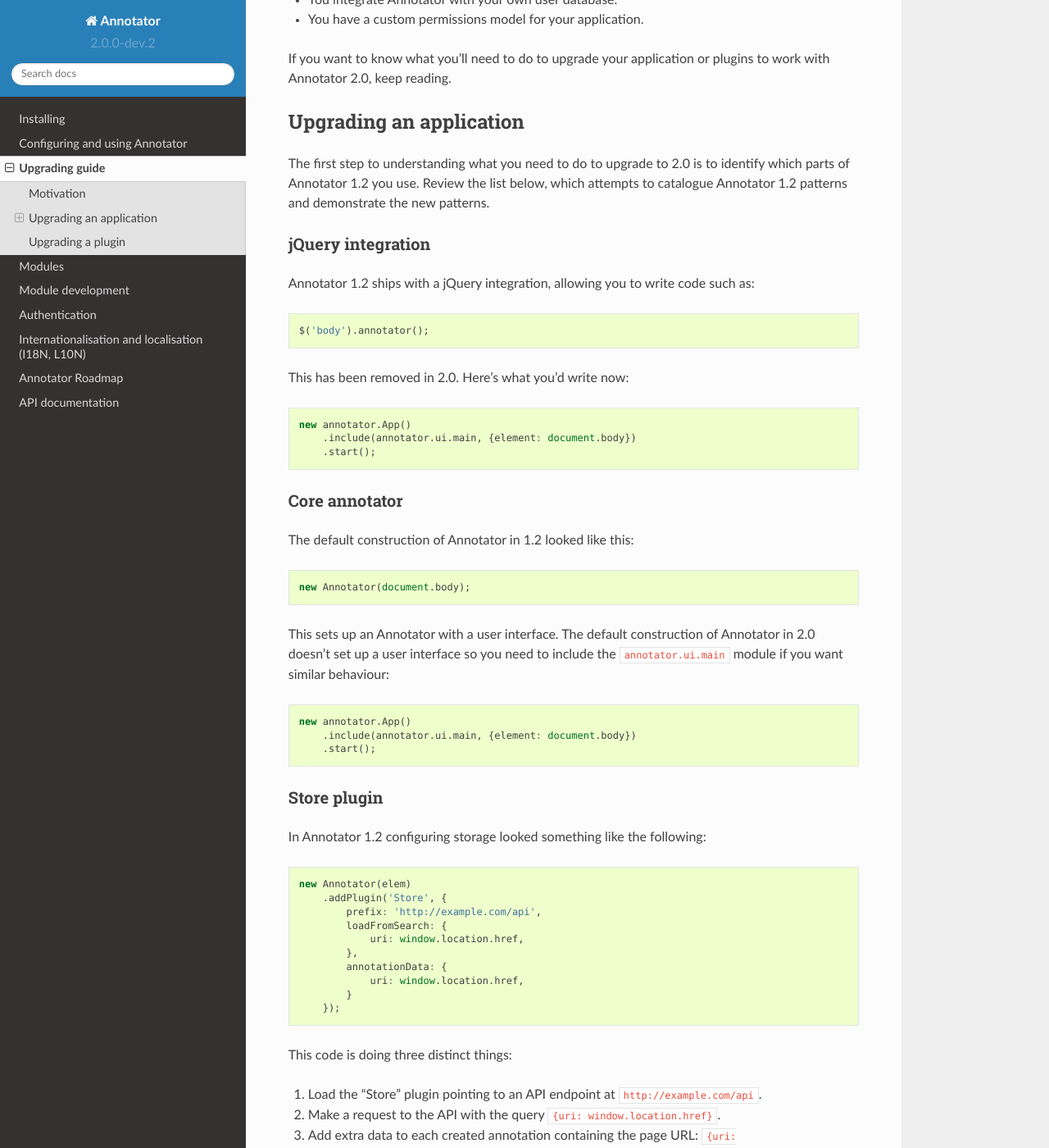
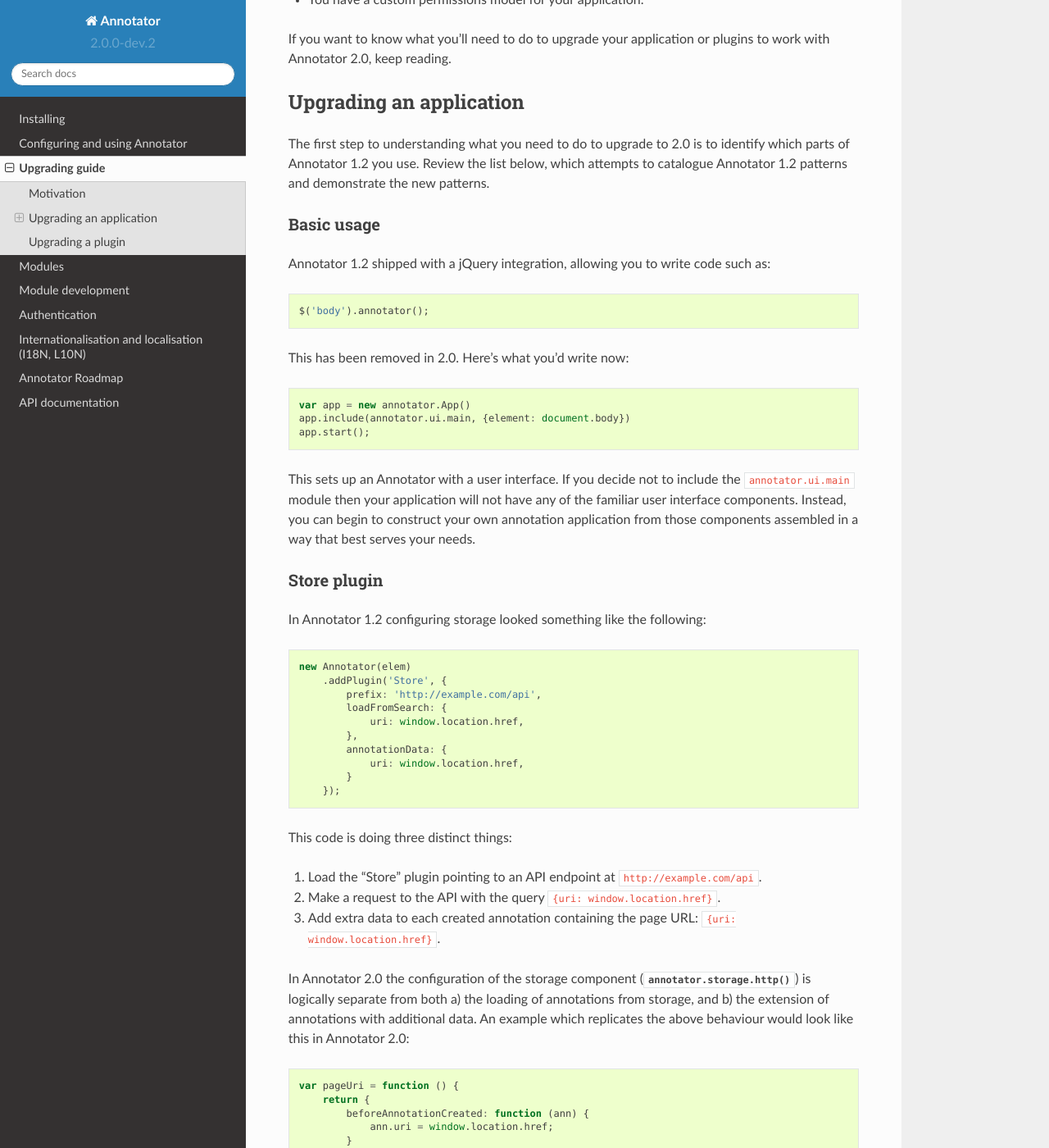
Before and after one commit to openannotation/annotator, a Sphinx documentation site: the page built from doc/upgrading.rst, in a window 1280 px wide and 1400 px high, scrolled down 1224 px. Shown: the whole window at 82% size. Built offline with Sphinx 7.4.7 and the Read the Docs theme 2.0.0, drawn with Linux system fonts in a browser that asks for light colours; pages that are not in the unit, such as notebooks, are missing from menus; some of the changed text lies outside the part shown.

Commit message:
Remove some redundance in the upgrade guide
No need to separate the jQuery part, just talk about how basic
usage has changed.

```diff
--- a/doc/upgrading.rst
+++ b/doc/upgrading.rst
@@ -61,35 +61,25 @@ identify which parts of Annotator 1.2 you use. Review the list below, which
 attempts to catalogue Annotator 1.2 patterns and demonstrate the new patterns.
 
 
-jQuery integration
-~~~~~~~~~~~~~~~~~~
+Basic usage
+~~~~~~~~~~~
 
-Annotator 1.2 ships with a jQuery integration, allowing you to write code such
+Annotator 1.2 shipped with a jQuery integration, allowing you to write code such
 as::
 
     $('body').annotator();
 
 This has been removed in 2.0. Here's what you'd write now::
 
-    new annotator.App()
-        .include(annotator.ui.main, {element: document.body})
-        .start();
+    var app = new annotator.App()
+    app.include(annotator.ui.main, {element: document.body})
+    app.start();
 
-
-Core annotator
-~~~~~~~~~~~~~~
-
-The default construction of Annotator in 1.2 looked like this::
-
-    new Annotator(document.body);
-
-This sets up an Annotator with a user interface. The default construction of
-Annotator in 2.0 doesn't set up a user interface so you need to include the
-``annotator.ui.main`` module if you want similar behaviour::
-
-    new annotator.App()
-        .include(annotator.ui.main, {element: document.body})
-        .start();
+This sets up an Annotator with a user interface. If you decide not to include
+the ``annotator.ui.main`` module then your application will not have any of
+the familiar user interface components. Instead, you can begin to construct
+your own annotation application from those components assembled in a way that
+best serves your needs.
 
 
 Store plugin
```
